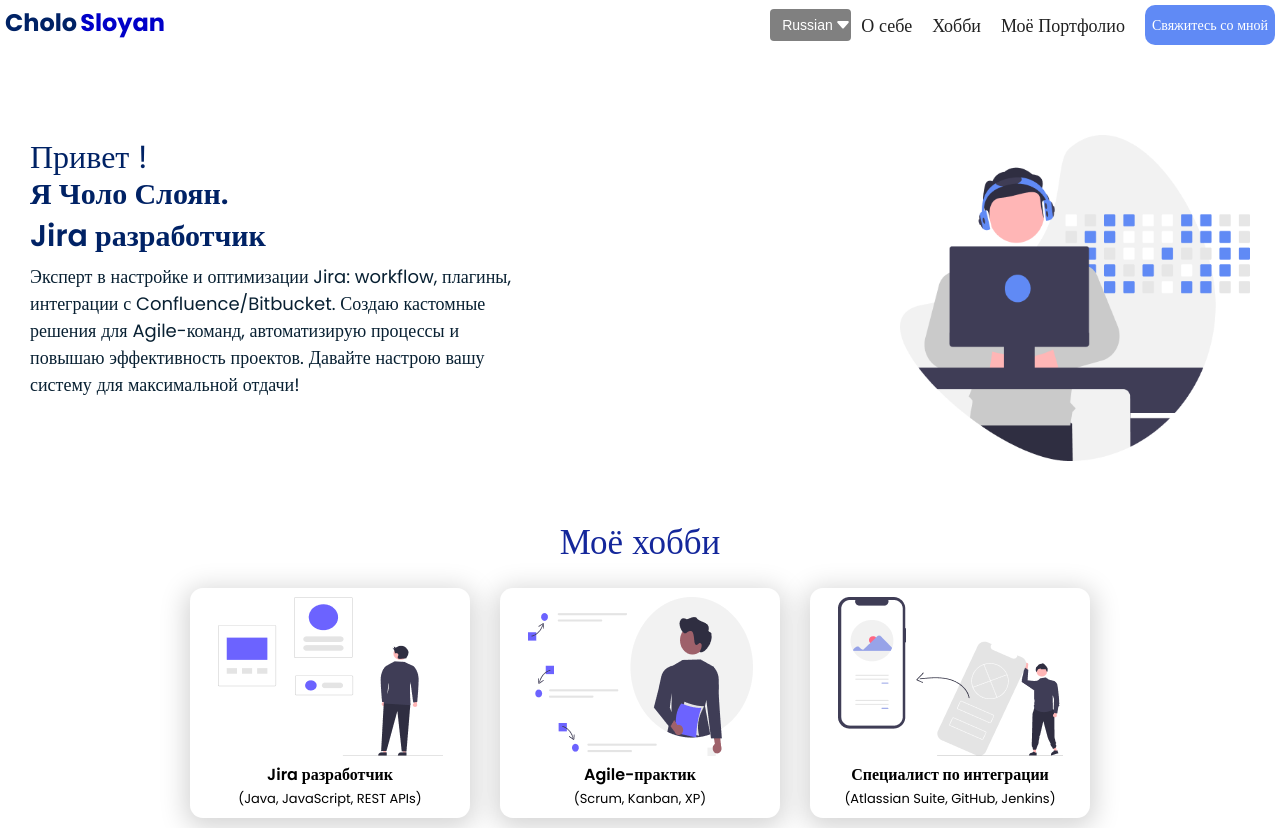
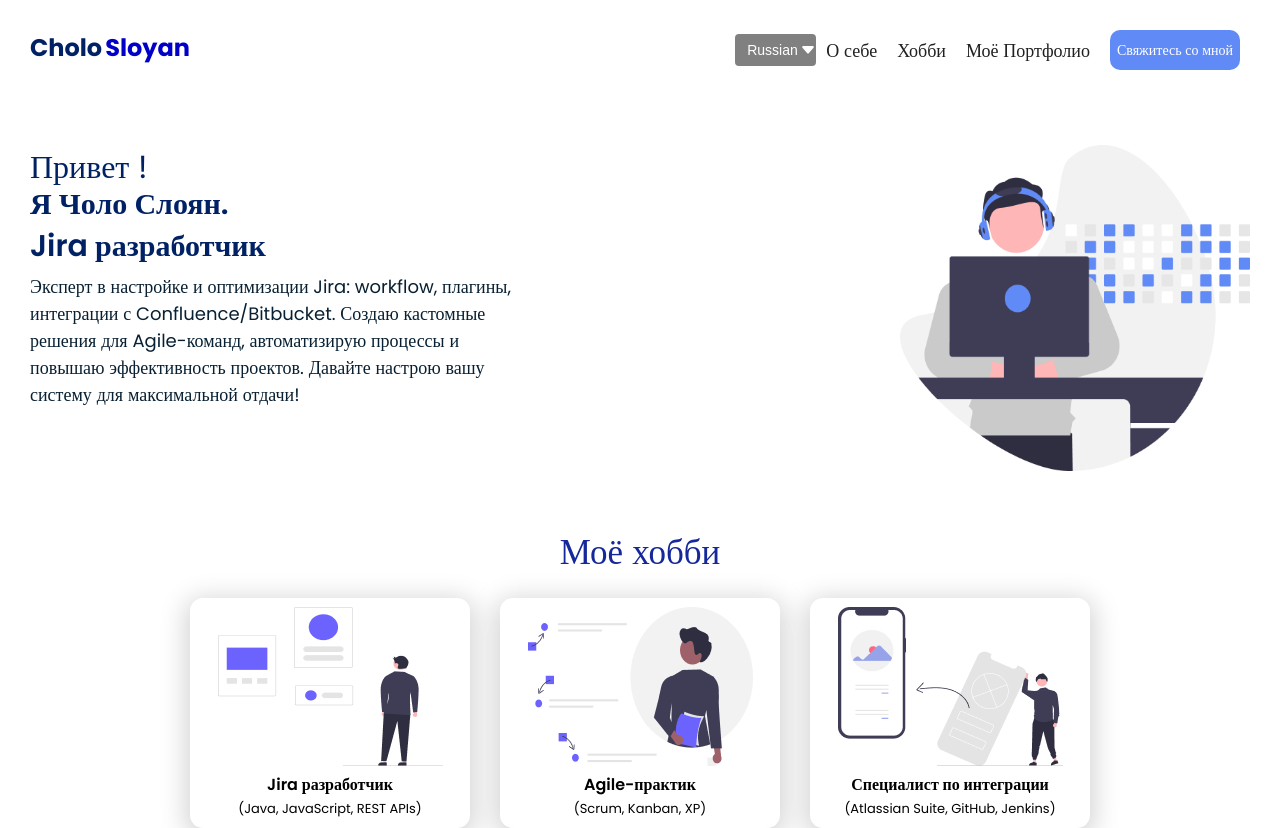
Before and after one commit to knoS77/Cholo, a React (Create React App) app: page / in a window 1280 px wide. Shown: the top 828 px of the page. Built offline with nearby package versions, Linux system fonts and the light colour scheme.

Commit message:
headercsss

```diff
--- a/src/pages/Header/Header.css
+++ b/src/pages/Header/Header.css
@@ -5,13 +5,12 @@
     height: 100px;
     /* border: 1px solid black; */
     /* background-color: gray; */
-    /* padding: 10px; */
-    margin: 5px;
+
     position: relative;
 }
 .header__container {
-    /* padding: 15px;
-    margin: 15px; */
+    padding: 15px;
+    margin: 15px;
     display: flex;
     justify-content: space-between
 }
```
